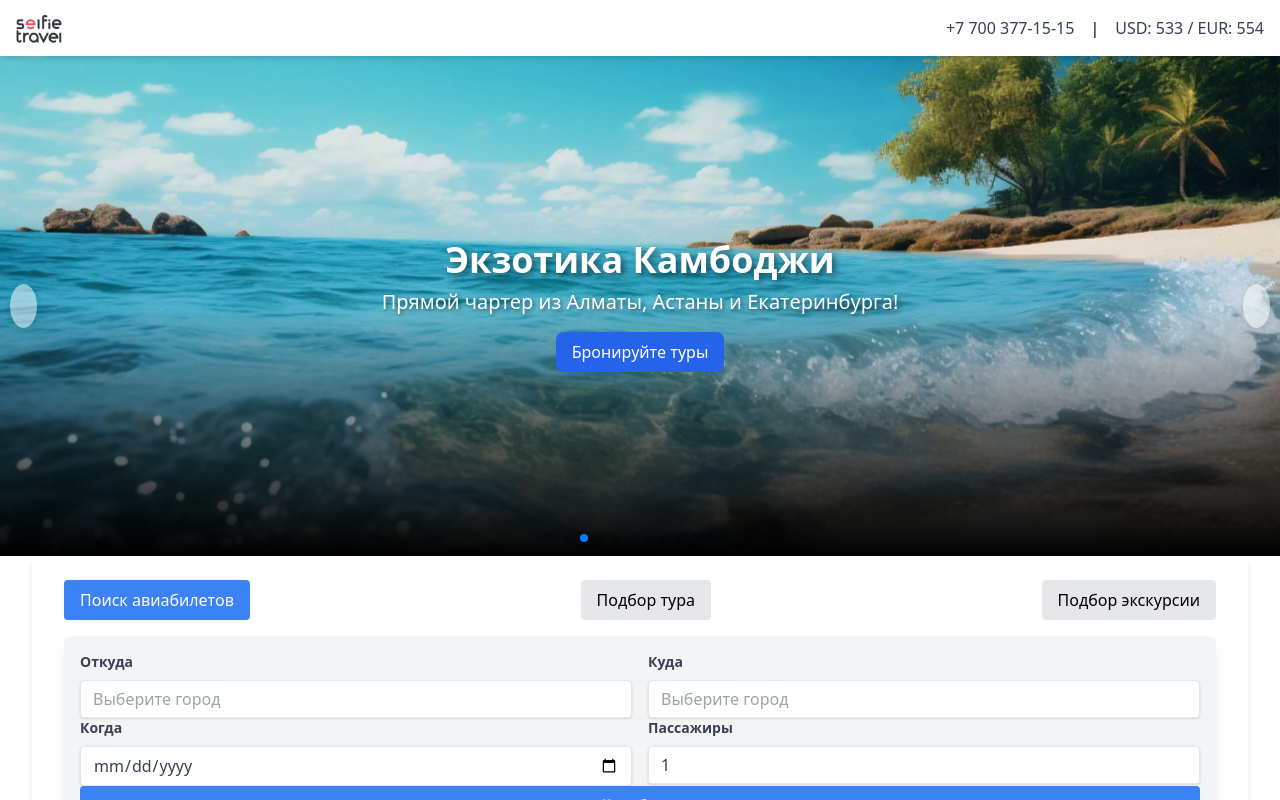
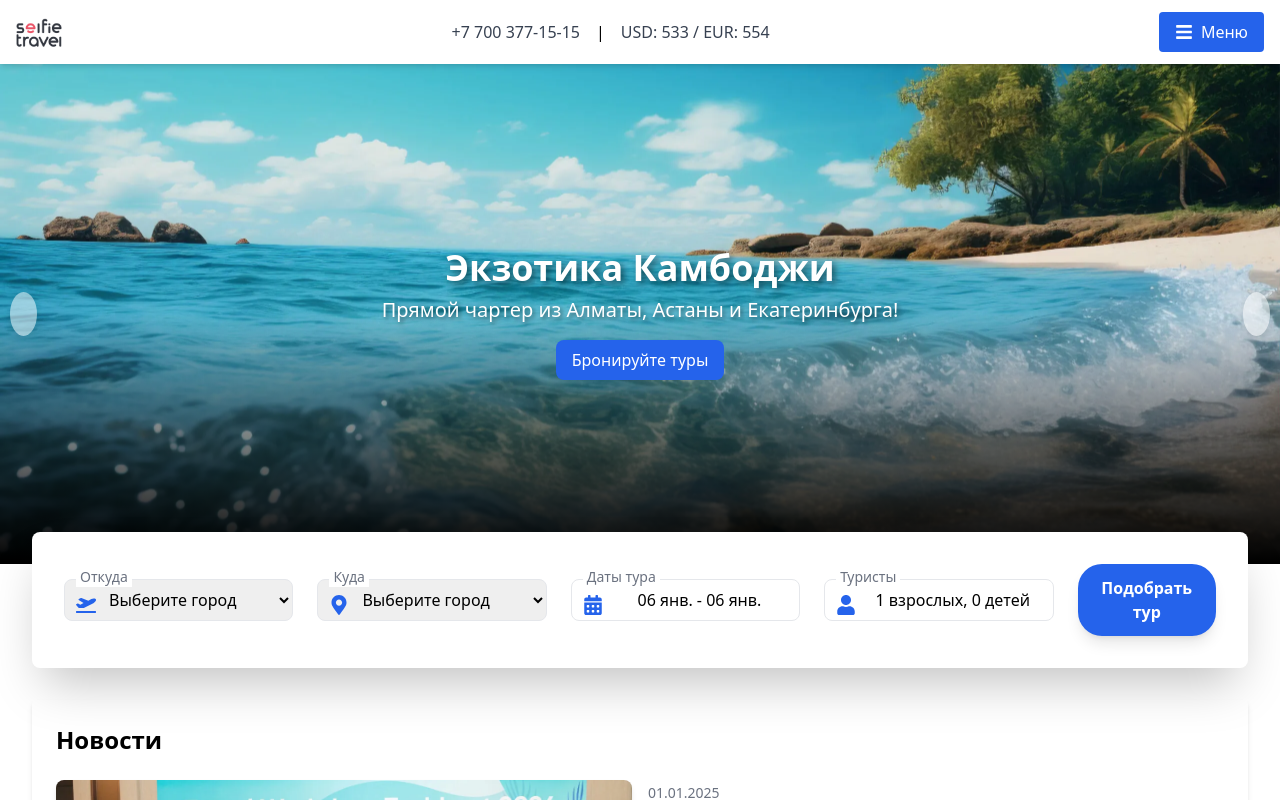
Before and after one commit to Marapu1a/dest-xPert, a React (Vite) app: page / in a window 1280 px wide. Shown: the top 800 px of the page. Built offline with nearby package versions, Linux system fonts and the light colour scheme.

Commit message:
fix 10.01.25

```diff
--- a/package.json
+++ b/package.json
@@ -10,7 +10,9 @@
     "preview": "vite preview"
   },
   "dependencies": {
+    "framer-motion": "^11.16.4",
     "react": "^18.3.1",
+    "react-calendar": "^5.1.0",
     "react-dom": "^18.3.1",
     "react-icons": "^5.4.0",
     "react-router-dom": "^7.1.1",
--- a/src/components/Header.jsx
+++ b/src/components/Header.jsx
@@ -1,5 +1,7 @@
 import React, { useState, useEffect, useRef } from 'react';
 import { Link } from 'react-router-dom';
+import { FaBars, FaTimes } from 'react-icons/fa';
+import { motion, AnimatePresence } from 'framer-motion';
 import logo from '@assets/header/logo.gif';
 
 const HeaderWithMenu = () => {
@@ -8,97 +10,110 @@ const HeaderWithMenu = () => {
     window.matchMedia('(min-width: 768px)').matches
   );
   const headerRef = useRef(null);
-  const menuRef = useRef(null);
 
-  // Используем matchMedia API для отслеживания изменения ширины окна
+  // Блокировка прокрутки страницы на мобильных устройствах
+  useEffect(() => {
+    if (menuOpen && !isDesktop) {
+      document.body.classList.add('overflow-hidden');
+    } else {
+      document.body.classList.remove('overflow-hidden');
+    }
+
+    return () => {
+      document.body.classList.remove('overflow-hidden');
+    };
+  }, [menuOpen, isDesktop]);
+
+  // Отслеживаем изменение ширины экрана
   useEffect(() => {
     const mediaQuery = window.matchMedia('(min-width: 768px)');
-    const handleMediaChange = (e) => setIsDesktop(e.matches);
+    const handleMediaChange = (e) => {
+      setIsDesktop(e.matches);
+      if (e.matches) {
+        setMenuOpen(false);
+      }
+    };
 
     mediaQuery.addEventListener('change', handleMediaChange);
-    return () => {
-      mediaQuery.removeEventListener('change', handleMediaChange);
-    };
+    return () => mediaQuery.removeEventListener('change', handleMediaChange);
   }, []);
-
-  // Функции для открытия/закрытия меню
-  const handleHeaderClick = (e) => {
-    if (!menuRef.current?.contains(e.target)) {
-      setMenuOpen((prev) => !prev);
-    }
-  };
 
   const handleMenuButtonClick = (e) => {
     e.stopPropagation();
     setMenuOpen((prev) => !prev);
   };
 
-  // Закрытие меню при клике вне области
-  useEffect(() => {
-    if (menuOpen) {
-      const handleOutsideClick = (e) => {
-        if (
-          !menuRef.current?.contains(e.target) &&
-          !headerRef.current?.contains(e.target)
-        ) {
-          setMenuOpen(false);
-        }
-      };
-      document.addEventListener('click', handleOutsideClick);
-      return () => document.removeEventListener('click', handleOutsideClick);
-    }
-  }, [menuOpen]);
-
-  // Стили для меню
-  const menuStyles = `
-    ${
-      isDesktop
-        ? 'absolute top-[55px] left-0 w-full h-auto bg-white shadow-md'
-        : 'fixed top-0 left-0 w-3/4 h-full bg-white shadow-md'
-    }
-    transition-transform duration-500 ease-in-out transform ${
-      menuOpen
-        ? isDesktop
-          ? 'scale-y-100 opacity-100'
-          : 'translate-x-0'
-        : isDesktop
-          ? 'scale-y-0 opacity-0'
-          : '-translate-x-full'
-    }
-  `;
-
   return (
-    <header
-      ref={headerRef}
-      onClick={handleHeaderClick}
-      className="relative bg-white shadow-md z-50"
-    >
+    <>
+      {/* Хедер */}
+      <header ref={headerRef} className="relative bg-white shadow-md z-50">
         <div className="container mx-auto px-4 py-3 flex justify-between items-center">
           <Link to="/">
             <img src={logo} alt="Logo" className="h-8" loading="lazy" />
           </Link>
+
           <div className="hidden md:flex space-x-4">
             <span className="text-gray-700">+7 700 377-15-15</span>
             <span>|</span>
             <span className="text-gray-700">USD: 533 / EUR: 554</span>
           </div>
+
           <button
             onClick={handleMenuButtonClick}
-          className="md:hidden z-50 bg-blue-600 text-white px-4 py-2 rounded"
+            className="z-50 bg-blue-600 text-white px-4 py-2 rounded md:hidden"
           >
-          {menuOpen ? 'Закрыть' : 'Меню'}
+            {menuOpen ? <FaTimes size={18} /> : <FaBars size={18} />}
+          </button>
+
+          <button
+            onClick={handleMenuButtonClick}
+            className="hidden md:inline-flex items-center z-50 bg-blue-600 text-white px-4 py-2 rounded"
+          >
+            {menuOpen ? (
+              <>
+                <FaTimes size={18} className="mr-2" />
+                Закрыть
+              </>
+            ) : (
+              <>
+                <FaBars size={18} className="mr-2" />
+                Меню
+              </>
+            )}
           </button>
         </div>
+      </header>
 
+      {/* Фон-затемнение для мобильной версии */}
+      <AnimatePresence>
         {menuOpen && !isDesktop && (
-        <div
-          className="fixed inset-0 bg-black bg-opacity-50"
-          onClick={() => setMenuOpen(true)}
+          <motion.div
+            key="overlay"
+            className="fixed inset-0 bg-black bg-opacity-50 z-40"
+            initial={{ opacity: 0 }}
+            animate={{ opacity: 1 }}
+            exit={{ opacity: 0 }}
+            onClick={() => setMenuOpen(false)}
           />
         )}
+      </AnimatePresence>
 
-      <div ref={menuRef} className={menuStyles}>
-        <div className="p-6 grid grid-cols-1 md:grid-cols-3 gap-6">
+      {/* Меню */}
+      <AnimatePresence>
+        {menuOpen && (
+          <motion.div
+            key="menu"
+            className={`${
+              isDesktop
+                ? 'absolute top-[55px] w-full left-0 bg-white shadow-lg rounded-md'
+                : 'fixed top-[55px] left-0 w-3/4 h-full bg-white shadow-md'
+            } z-40`}
+            initial={isDesktop ? { y: '-100%' } : { x: '-100%' }}
+            animate={isDesktop ? { y: 0 } : { x: 0 }}
+            exit={isDesktop ? { y: '-100%' } : { x: '-100%' }}
+            transition={{ duration: 0.3 }}
+          >
+            <div className="container mx-auto px-4 py-3 flex justify-between">
               <div>
                 <h2 className="font-bold text-gray-800 mb-2">О нас</h2>
                 <Link
@@ -157,8 +172,10 @@ const HeaderWithMenu = () => {
                 </Link>
               </div>
             </div>
-      </div>
-    </header>
+          </motion.div>
+        )}
+      </AnimatePresence>
+    </>
   );
 };
 
--- a/src/components/TravelSelector.jsx
+++ b/src/components/TravelSelector.jsx
@@ -1,212 +1,213 @@
-import React, { useState } from 'react';
+import React, { useState, useEffect, useRef } from 'react';
+import {
+  FaPlaneDeparture,
+  FaMapMarkerAlt,
+  FaCalendarAlt,
+  FaUser,
+} from 'react-icons/fa';
+import { motion } from 'framer-motion';
+import Calendar from 'react-calendar';
+import 'react-calendar/dist/Calendar.css';
 
 const cities = [
+  'Ташкент',
+  'Самарканд',
+  'Бухара',
+  'Фергана',
+  'Наманган',
   'Москва',
   'Санкт-Петербург',
-  'Казань',
-  'Новосибирск',
-  'Екатеринбург',
 ];
 
-function FlightSearch() {
-  const [mode, setMode] = useState('flight');
+function TourSearch() {
   const [fromCity, setFromCity] = useState('');
   const [toCity, setToCity] = useState('');
-  const [departureDate, setDepartureDate] = useState('');
-  const [returnDate, setReturnDate] = useState('');
-  const [passengers, setPassengers] = useState(1);
+  const [dates, setDates] = useState({ start: new Date(), end: new Date() });
+  const [showCalendar, setShowCalendar] = useState(false);
+  const [passengers, setPassengers] = useState({ adults: 1, children: 0 });
+  const [showPassengersMenu, setShowPassengersMenu] = useState(false);
+  const calendarRef = useRef(null);
 
-  const handleCityChange = (setter) => (event) => {
-    setter(event.target.value);
+  const handleDatesChange = (range) => {
+    const [start, end] = range;
+    setDates({ start, end: end || start });
   };
 
-  const handleSubmit = (e) => {
-    e.preventDefault();
-    if (!fromCity || !toCity || !departureDate) {
-      alert('Заполните все обязательные поля!');
-      return;
-    }
-    alert(
-      `Поиск билетов из ${fromCity} в ${toCity}, дата отправления: ${departureDate}, пассажиров: ${passengers}`
-    );
-  };
-
-  const renderForm = () => {
-    switch (mode) {
-      case 'tour':
-        return (
-          <div className="flex flex-col md:flex-row space-y-4 md:space-y-0 md:space-x-4 bg-gray-100 p-4 rounded-lg shadow-lg">
-            <div className="flex-1">
-              <label className="block text-gray-700 text-sm font-bold mb-2">
-                Направление тура
-              </label>
-              <input
-                list="city-list"
-                value={fromCity}
-                onChange={handleCityChange(setFromCity)}
-                placeholder="Выберите город"
-                className="shadow appearance-none border rounded w-full py-2 px-3 text-gray-700 leading-tight focus:outline-none focus:shadow-outline"
-              />
-              <datalist id="city-list">
-                {cities.map((city) => (
-                  <option key={city} value={city} />
-                ))}
-              </datalist>
-            </div>
-            <div className="flex-1">
-              <label className="block text-gray-700 text-sm font-bold mb-2">
-                Дата начала тура
-              </label>
-              <input
-                type="date"
-                value={departureDate}
-                onChange={(e) => setDepartureDate(e.target.value)}
-                className="shadow appearance-none border rounded w-full py-2 px-3 text-gray-700 leading-tight focus:outline-none focus:shadow-outline"
-              />
-            </div>
-            <button
-              type="submit"
-              className="bg-green-500 hover:bg-green-700 text-white font-bold py-2 px-4 rounded focus:outline-none focus:shadow-outline mt-4 md:mt-0"
-            >
-              Подобрать тур
-            </button>
-          </div>
-        );
-      case 'excursion':
-        return (
-          <div className="flex flex-col md:flex-row space-y-4 md:space-y-0 md:space-x-4 bg-gray-100 p-4 rounded-lg shadow-lg">
-            <div className="flex-1">
-              <label className="block text-gray-700 text-sm font-bold mb-2">
-                Город экскурсии
-              </label>
-              <input
-                list="city-list"
-                value={toCity}
-                onChange={handleCityChange(setToCity)}
-                placeholder="Выберите город"
-                className="shadow appearance-none border rounded w-full py-2 px-3 text-gray-700 leading-tight focus:outline-none focus:shadow-outline"
-              />
-              <datalist id="city-list">
-                {cities.map((city) => (
-                  <option key={city} value={city} />
-                ))}
-              </datalist>
-            </div>
-            <div className="flex-1">
-              <label className="block text-gray-700 text-sm font-bold mb-2">
-                Дата экскурсии
-              </label>
-              <input
-                type="date"
-                value={departureDate}
-                onChange={(e) => setDepartureDate(e.target.value)}
-                className="shadow appearance-none border rounded w-full py-2 px-3 text-gray-700 leading-tight focus:outline-none focus:shadow-outline"
-              />
-            </div>
-            <button
-              type="submit"
-              className="bg-yellow-500 hover:bg-yellow-700 text-white font-bold py-2 px-4 rounded focus:outline-none focus:shadow-outline mt-4 md:mt-0"
-            >
-              Подобрать экскурсию
-            </button>
-          </div>
-        );
-      case 'flight':
-      default:
-        return (
-          <div className="flex flex-col space-y-4 bg-gray-100 p-4 rounded-lg shadow-lg md:space-y-0">
-            <div className="grid grid-cols-1 md:grid-cols-2 md:gap-4">
-              <div className="flex-1">
-                <label className="block text-gray-700 text-sm font-bold mb-2">
-                  Откуда
-                </label>
-                <input
-                  list="city-list"
-                  value={fromCity}
-                  onChange={handleCityChange(setFromCity)}
-                  placeholder="Выберите город"
-                  className="shadow appearance-none border rounded w-full py-2 px-3 text-gray-700 leading-tight focus:outline-none focus:shadow-outline"
-                />
-                <datalist id="city-list">
-                  {cities.map((city) => (
-                    <option key={city} value={city} />
-                  ))}
-                </datalist>
-              </div>
-              <div className="flex-1">
-                <label className="block text-gray-700 text-sm font-bold mb-2">
-                  Куда
-                </label>
-                <input
-                  list="city-list"
-                  value={toCity}
-                  onChange={handleCityChange(setToCity)}
-                  placeholder="Выберите город"
-                  className="shadow appearance-none border rounded w-full py-2 px-3 text-gray-700 leading-tight focus:outline-none focus:shadow-outline"
-                />
-              </div>
-            </div>
-            <div className="grid grid-cols-1 md:grid-cols-2 md:gap-4">
-              <div className="flex-1">
-                <label className="block text-gray-700 text-sm font-bold mb-2">
-                  Когда
-                </label>
-                <input
-                  type="date"
-                  value={departureDate}
-                  onChange={(e) => setDepartureDate(e.target.value)}
-                  className="shadow appearance-none border rounded w-full py-2 px-3 text-gray-700 leading-tight focus:outline-none focus:shadow-outline"
-                />
-              </div>
-              <div className="flex-1">
-                <label className="block text-gray-700 text-sm font-bold mb-2">
-                  Пассажиры
-                </label>
-                <input
-                  type="number"
-                  min="1"
-                  value={passengers}
-                  onChange={(e) => setPassengers(e.target.value)}
-                  className="shadow appearance-none border rounded w-full py-2 px-3 text-gray-700 leading-tight focus:outline-none focus:shadow-outline"
-                />
-              </div>
-            </div>
-            <button
-              type="submit"
-              className="bg-blue-500 hover:bg-blue-700 text-white font-bold py-2 px-4 rounded focus:outline-none focus:shadow-outline mt-4 md:mt-0"
-            >
-              Найти билеты
-            </button>
-          </div>
-        );
+  const handleOutsideClick = (e) => {
+    if (calendarRef.current && !calendarRef.current.contains(e.target)) {
+      setShowCalendar(false);
     }
   };
 
+  useEffect(() => {
+    if (showCalendar) {
+      document.addEventListener('mousedown', handleOutsideClick);
+    } else {
+      document.removeEventListener('mousedown', handleOutsideClick);
+    }
+    return () => {
+      document.removeEventListener('mousedown', handleOutsideClick);
+    };
+  }, [showCalendar]);
+
   return (
-    <div className="bg-white shadow-md rounded px-8 pt-6 pb-8 mb-4">
-      <div className="flex justify-between mb-4">
+    <div className="bg-white shadow-2xl rounded-lg p-8 flex items-center justify-between space-x-6 relative -mt-8 mb-8 z-10">
+      {/* From City */}
+      <div className="relative w-1/5">
+        <label className="text-gray-500 text-sm absolute -top-3 left-3 bg-white px-1">
+          Откуда
+        </label>
+        <FaPlaneDeparture
+          className="absolute left-3 top-4 text-blue-600"
+          size={20}
+        />
+        <select
+          value={fromCity}
+          onChange={(e) => setFromCity(e.target.value)}
+          className="border rounded-lg py-2 pl-10 pr-3 w-full focus:outline-none focus:shadow-md"
+        >
+          <option value="" disabled hidden>
+            Выберите город
+          </option>
+          {cities.map((city) => (
+            <option key={city} value={city}>
+              {city}
+            </option>
+          ))}
+        </select>
+      </div>
+
+      {/* To City */}
+      <div className="relative w-1/5">
+        <label className="text-gray-500 text-sm absolute -top-3 left-3 bg-white px-1">
+          Куда
+        </label>
+        <FaMapMarkerAlt
+          className="absolute left-3 top-4 text-blue-600"
+          size={20}
+        />
+        <select
+          value={toCity}
+          onChange={(e) => setToCity(e.target.value)}
+          className="border rounded-lg py-2 pl-10 pr-3 w-full focus:outline-none focus:shadow-md"
+        >
+          <option value="" disabled hidden>
+            Выберите город
+          </option>
+          {cities.map((city) => (
+            <option key={city} value={city}>
+              {city}
+            </option>
+          ))}
+        </select>
+      </div>
+
+      {/* Dates */}
+      <div className="relative w-1/5">
+        <label className="text-gray-500 text-sm absolute -top-3 left-3 bg-white px-1">
+          Даты тура
+        </label>
+        <FaCalendarAlt
+          className="absolute left-3 top-4 text-blue-600"
+          size={20}
+        />
         <button
-          className={`py-2 px-4 rounded ${mode === 'flight' ? 'bg-blue-500 text-white' : 'bg-gray-200'}`}
-          onClick={() => setMode('flight')}
+          type="button"
+          onClick={() => setShowCalendar(true)}
+          className="border rounded-lg py-2 pl-10 pr-3 w-full focus:outline-none focus:shadow-md"
         >
-          Поиск авиабилетов
+          {`${dates.start.toLocaleDateString('ru-RU', { day: '2-digit', month: 'short' })} - ${dates.end.toLocaleDateString('ru-RU', { day: '2-digit', month: 'short' })}`}
         </button>
+        {showCalendar && (
+          <motion.div
+            initial={{ opacity: 0, y: -10 }}
+            animate={{ opacity: 1, y: 0 }}
+            exit={{ opacity: 0, y: -10 }}
+            className="absolute top-full mt-2 bg-white shadow-md rounded-lg p-4"
+            ref={calendarRef}
+          >
+            <Calendar
+              selectRange
+              onChange={handleDatesChange}
+              value={[dates.start, dates.end]}
+              className="rounded-lg shadow-lg"
+            />
+            <button
+              type="button"
+              onClick={() => setShowCalendar(false)}
+              className="mt-1 bg-blue-600 text-white py-2 px-4 rounded-lg shadow-md hover:bg-blue-700"
+            >
+              Готово
+            </button>
+          </motion.div>
+        )}
+      </div>
+
+      {/* Passengers */}
+      <div className="relative w-1/5">
+        <label className="text-gray-500 text-sm absolute -top-3 left-3 bg-white px-1">
+          Туристы
+        </label>
+        <FaUser className="absolute left-3 top-4 text-blue-600" size={20} />
         <button
-          className={`py-2 px-4 rounded ${mode === 'tour' ? 'bg-blue-500 text-white' : 'bg-gray-200'}`}
-          onClick={() => setMode('tour')}
+          type="button"
+          onClick={() => setShowPassengersMenu(!showPassengersMenu)}
+          className="border rounded-lg py-2 pl-10 pr-3 w-full focus:outline-none focus:shadow-md"
         >
-          Подбор тура
+          {`${passengers.adults} взрослых, ${passengers.children} детей`}
         </button>
-        <button
-          className={`py-2 px-4 rounded ${mode === 'excursion' ? 'bg-blue-500 text-white' : 'bg-gray-200'}`}
-          onClick={() => setMode('excursion')}
-        >
-          Подбор экскурсии
-        </button>
+        {showPassengersMenu && (
+          <motion.div
+            initial={{ opacity: 0, y: -10 }}
+            animate={{ opacity: 1, y: 0 }}
+            exit={{ opacity: 0, y: -10 }}
+            className="absolute top-full mt-2 bg-white shadow-md rounded-lg p-4"
+          >
+            <div className="flex justify-between items-center mb-2">
+              <span>Взрослые</span>
+              <input
+                type="number"
+                min="1"
+                max="10"
+                value={passengers.adults}
+                onChange={(e) =>
+                  setPassengers({
+                    ...passengers,
+                    adults: Math.max(1, Math.min(10, +e.target.value)),
+                  })
+                }
+                className="w-12 border rounded text-center"
+              />
+            </div>
+            <div className="flex justify-between items-center">
+              <span>Дети</span>
+              <input
+                type="number"
+                min="0"
+                max="10"
+                value={passengers.children}
+                onChange={(e) =>
+                  setPassengers({
+                    ...passengers,
+                    children: Math.max(0, Math.min(10, +e.target.value)),
+                  })
+                }
+                className="w-12 border rounded text-center"
+              />
+            </div>
+          </motion.div>
+        )}
       </div>
-      <form onSubmit={handleSubmit}>{renderForm()}</form>
+
+      {/* Submit Button */}
+      <button
+        type="submit"
+        className="bg-blue-600 text-white font-bold py-3 px-2 rounded-3xl shadow-lg hover:bg-blue-700"
+      >
+        Подобрать тур
+      </button>
     </div>
   );
 }
 
-export default FlightSearch;
+export default TourSearch;
```
Also changed, not shown: 1 other file (tests, documents, lock files or other folders). Lines whose indentation alone changed are shown as unchanged.
